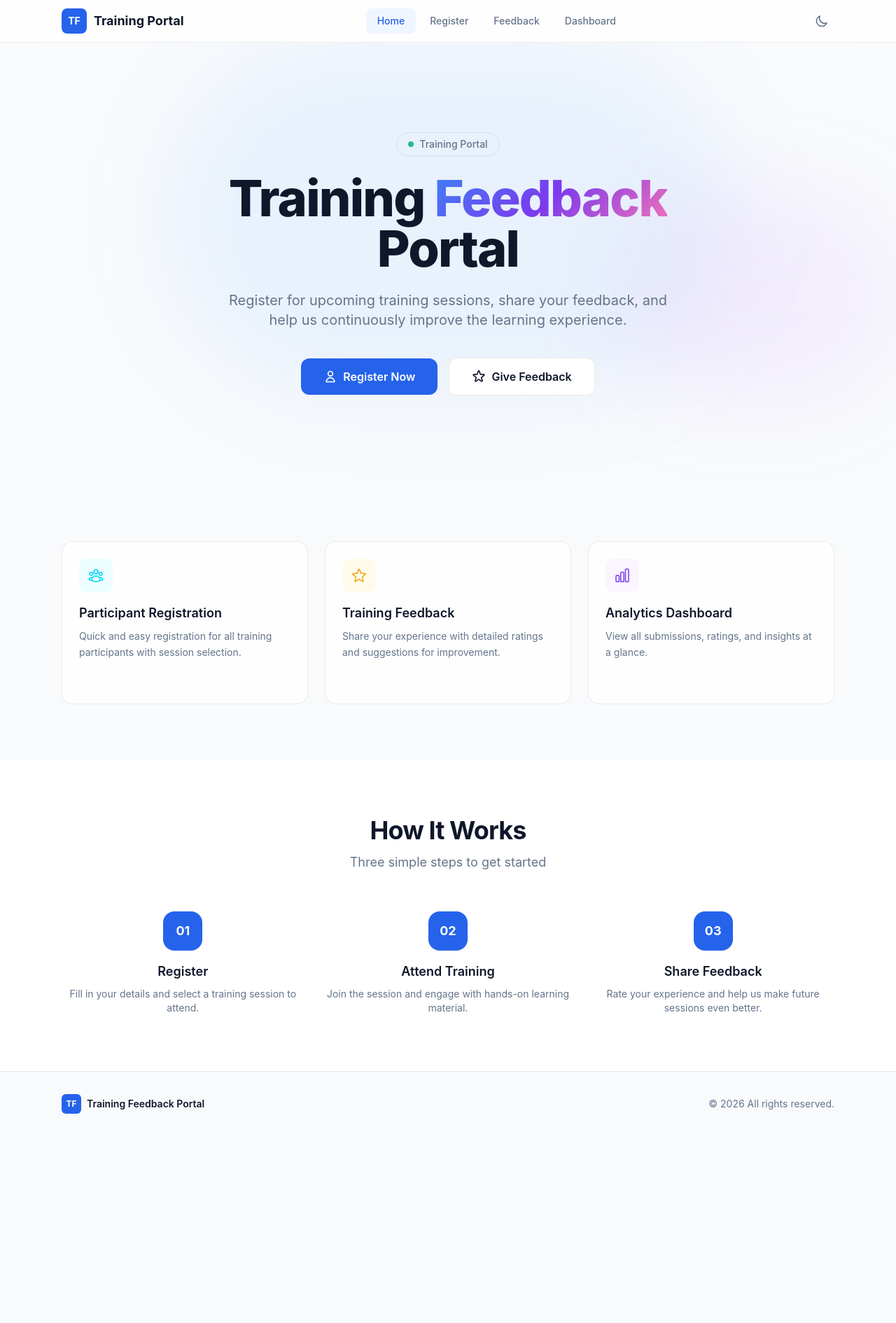
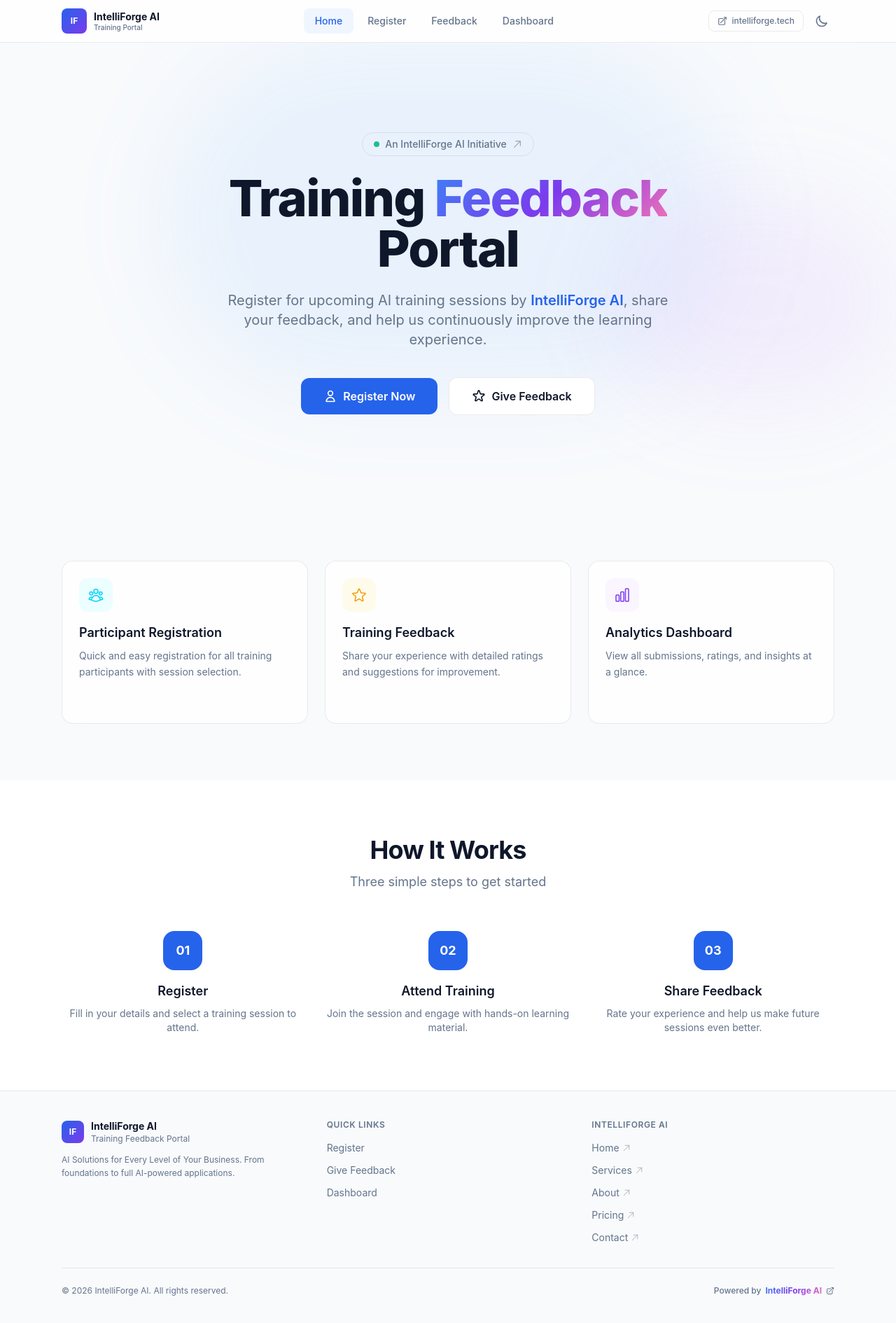
Before and after one commit to gengirish/training-feedback, a Next.js app: page / in a window 1280 px wide. Shown: the whole page at 70% size. Before the commit the page ends 1623 px from the top, so only its background shows below. Built offline with nearby package versions, Linux system fonts and the light colour scheme.

Commit message:
Add IntelliForge AI branding and parent website references throughout the portal
Made-with: Cursor

```diff
--- a/src/app/layout.tsx
+++ b/src/app/layout.tsx
@@ -5,9 +5,9 @@ import { Footer } from "@/components/Footer";
 import "./globals.css";
 
 export const metadata: Metadata = {
-  title: "Training Feedback Portal",
+  title: "Training Feedback Portal | IntelliForge AI",
   description:
-    "Register for training sessions and provide your valuable feedback",
+    "Register for AI training sessions by IntelliForge AI and provide your valuable feedback. From AI foundations to full application development.",
 };
 
 export default function RootLayout({
--- a/src/app/page.tsx
+++ b/src/app/page.tsx
@@ -72,10 +72,19 @@ export default function HomePage() {
             transition={{ duration: 0.7 }}
             className="text-center"
           >
-            <div className="mb-6 inline-flex items-center gap-2 rounded-full border px-4 py-1.5 text-sm font-medium" style={{ borderColor: "var(--card-border)", color: "var(--muted)" }}>
+            <a
+              href="https://www.intelliforge.tech/"
+              target="_blank"
+              rel="noopener noreferrer"
+              className="mb-6 inline-flex items-center gap-2 rounded-full border px-4 py-1.5 text-sm font-medium transition-colors hover:border-primary-400 hover:text-primary-600"
+              style={{ borderColor: "var(--card-border)", color: "var(--muted)" }}
+            >
               <span className="h-2 w-2 rounded-full bg-accent-green animate-pulse" />
-              Training Portal
-            </div>
+              An IntelliForge AI Initiative
+              <svg className="h-3.5 w-3.5 opacity-60" fill="none" viewBox="0 0 24 24" stroke="currentColor" strokeWidth={2}>
+                <path strokeLinecap="round" strokeLinejoin="round" d="M4.5 19.5l15-15m0 0H8.25m11.25 0v11.25" />
+              </svg>
+            </a>
 
             <h1 className="text-4xl font-extrabold tracking-tight sm:text-6xl lg:text-7xl">
               <span style={{ color: "var(--foreground)" }}>Training </span>
@@ -85,8 +94,11 @@ export default function HomePage() {
             </h1>
 
             <p className="mx-auto mt-6 max-w-2xl text-lg leading-relaxed sm:text-xl" style={{ color: "var(--muted)" }}>
-              Register for upcoming training sessions, share your feedback,
-              and help us continuously improve the learning experience.
+              Register for upcoming AI training sessions by{" "}
+              <a href="https://www.intelliforge.tech/" target="_blank" rel="noopener noreferrer" className="font-semibold text-primary-600 hover:underline">
+                IntelliForge AI
+              </a>
+              , share your feedback, and help us continuously improve the learning experience.
             </p>
 
             <div className="mt-10 flex flex-col items-center justify-center gap-4 sm:flex-row">
--- a/src/components/Footer.tsx
+++ b/src/components/Footer.tsx
@@ -2,20 +2,92 @@
 
 export function Footer() {
   return (
-    <footer className="border-t py-8" style={{ borderColor: "var(--card-border)" }}>
+    <footer className="border-t py-10" style={{ borderColor: "var(--card-border)" }}>
       <div className="mx-auto max-w-6xl px-4 sm:px-6">
-        <div className="flex flex-col items-center justify-between gap-4 sm:flex-row">
-          <div className="flex items-center gap-2">
-            <div className="flex h-7 w-7 items-center justify-center rounded-md bg-primary-600 text-white font-bold text-xs">
-              TF
+        <div className="grid gap-8 sm:grid-cols-3">
+          {/* Brand */}
+          <div>
+            <div className="flex items-center gap-2.5">
+              <div className="flex h-8 w-8 items-center justify-center rounded-lg bg-gradient-to-br from-primary-600 to-accent-purple text-white font-bold text-xs">
+                IF
+              </div>
+              <div>
+                <p className="text-sm font-bold" style={{ color: "var(--foreground)" }}>IntelliForge AI</p>
+                <p className="text-xs" style={{ color: "var(--muted)" }}>Training Feedback Portal</p>
+              </div>
             </div>
-            <span className="text-sm font-semibold" style={{ color: "var(--foreground)" }}>
-              Training Feedback Portal
-            </span>
+            <p className="mt-3 text-xs leading-relaxed" style={{ color: "var(--muted)" }}>
+              AI Solutions for Every Level of Your Business.
+              From foundations to full AI-powered applications.
+            </p>
           </div>
-          <p className="text-sm" style={{ color: "var(--muted)" }}>
-            &copy; {new Date().getFullYear()} All rights reserved.
+
+          {/* Quick Links */}
+          <div>
+            <h4 className="mb-3 text-xs font-semibold uppercase tracking-wider" style={{ color: "var(--muted)" }}>Quick Links</h4>
+            <ul className="space-y-2">
+              {[
+                { label: "Register", href: "/register" },
+                { label: "Give Feedback", href: "/feedback" },
+                { label: "Dashboard", href: "/admin" },
+              ].map((link) => (
+                <li key={link.href}>
+                  <a href={link.href} className="text-sm transition-colors hover:text-primary-600" style={{ color: "var(--muted)" }}>
+                    {link.label}
+                  </a>
+                </li>
+              ))}
+            </ul>
+          </div>
+
+          {/* IntelliForge AI */}
+          <div>
+            <h4 className="mb-3 text-xs font-semibold uppercase tracking-wider" style={{ color: "var(--muted)" }}>IntelliForge AI</h4>
+            <ul className="space-y-2">
+              {[
+                { label: "Home", href: "https://www.intelliforge.tech/" },
+                { label: "Services", href: "https://www.intelliforge.tech/#services" },
+                { label: "About", href: "https://www.intelliforge.tech/#about" },
+                { label: "Pricing", href: "https://www.intelliforge.tech/#pricing" },
+                { label: "Contact", href: "https://www.intelliforge.tech/#contact" },
+              ].map((link) => (
+                <li key={link.href}>
+                  <a
+                    href={link.href}
+                    target="_blank"
+                    rel="noopener noreferrer"
+                    className="inline-flex items-center gap-1 text-sm transition-colors hover:text-primary-600"
+                    style={{ color: "var(--muted)" }}
+                  >
+                    {link.label}
+                    <svg className="h-3 w-3 opacity-50" fill="none" viewBox="0 0 24 24" stroke="currentColor" strokeWidth={2}>
+                      <path strokeLinecap="round" strokeLinejoin="round" d="M4.5 19.5l15-15m0 0H8.25m11.25 0v11.25" />
+                    </svg>
+                  </a>
+                </li>
+              ))}
+            </ul>
+          </div>
+        </div>
+
+        {/* Bottom bar */}
+        <div className="mt-8 flex flex-col items-center justify-between gap-3 border-t pt-6 sm:flex-row" style={{ borderColor: "var(--card-border)" }}>
+          <p className="text-xs" style={{ color: "var(--muted)" }}>
+            &copy; {new Date().getFullYear()} IntelliForge AI. All rights reserved.
           </p>
+          <a
+            href="https://www.intelliforge.tech/"
+            target="_blank"
+            rel="noopener noreferrer"
+            className="inline-flex items-center gap-1.5 text-xs font-medium transition-colors hover:text-primary-600"
+            style={{ color: "var(--muted)" }}
+          >
+            Powered by
+            <span className="font-bold text-gradient">IntelliForge AI</span>
+            <svg className="h-3 w-3" fill="none" viewBox="0 0 24 24" stroke="currentColor" strokeWidth={2}>
+              <path strokeLinecap="round" strokeLinejoin="round" d="M13.5 6H5.25A2.25 2.25 0 003 8.25v10.5A2.25 2.25 0 005.25 21h10.5A2.25 2.25 0 0018 18.75V10.5m-10.5 6L21 3m0 0h-5.25M21 3v5.25" />
+            </svg>
+          </a>
         </div>
       </div>
     </footer>
--- a/src/components/Navbar.tsx
+++ b/src/components/Navbar.tsx
@@ -25,12 +25,17 @@ export function Navbar() {
     <nav className="sticky top-0 z-50 border-b backdrop-blur-xl" style={{ background: "var(--card-bg)", borderColor: "var(--card-border)" }}>
       <div className="mx-auto flex max-w-6xl items-center justify-between px-4 py-3 sm:px-6">
         <Link href="/" className="flex items-center gap-2.5">
-          <div className="flex h-9 w-9 items-center justify-center rounded-lg bg-primary-600 text-white font-bold text-sm">
-            TF
+          <div className="flex h-9 w-9 items-center justify-center rounded-lg bg-gradient-to-br from-primary-600 to-accent-purple text-white font-bold text-xs">
+            IF
           </div>
-          <span className="text-lg font-bold" style={{ color: "var(--foreground)" }}>
-            Training Portal
-          </span>
+          <div className="flex flex-col">
+            <span className="text-sm font-bold leading-tight" style={{ color: "var(--foreground)" }}>
+              IntelliForge AI
+            </span>
+            <span className="text-[10px] font-medium leading-tight" style={{ color: "var(--muted)" }}>
+              Training Portal
+            </span>
+          </div>
         </Link>
 
         <div className="hidden items-center gap-1 md:flex">
@@ -61,6 +66,19 @@ export function Navbar() {
         </div>
 
         <div className="flex items-center gap-2">
+          <a
+            href="https://www.intelliforge.tech/"
+            target="_blank"
+            rel="noopener noreferrer"
+            className="hidden items-center gap-1.5 rounded-lg border px-3 py-1.5 text-xs font-medium transition-all hover:border-primary-400 hover:text-primary-600 sm:inline-flex"
+            style={{ borderColor: "var(--card-border)", color: "var(--muted)" }}
+          >
+            <svg className="h-3.5 w-3.5" fill="none" viewBox="0 0 24 24" stroke="currentColor" strokeWidth={2}>
+              <path strokeLinecap="round" strokeLinejoin="round" d="M13.5 6H5.25A2.25 2.25 0 003 8.25v10.5A2.25 2.25 0 005.25 21h10.5A2.25 2.25 0 0018 18.75V10.5m-10.5 6L21 3m0 0h-5.25M21 3v5.25" />
+            </svg>
+            intelliforge.tech
+          </a>
+
           {mounted && (
             <button
               onClick={() => setTheme(theme === "dark" ? "light" : "dark")}
@@ -116,6 +134,17 @@ export function Navbar() {
               {link.label}
             </Link>
           ))}
+          <a
+            href="https://www.intelliforge.tech/"
+            target="_blank"
+            rel="noopener noreferrer"
+            className="mt-2 flex items-center gap-2 rounded-lg px-4 py-2.5 text-sm font-medium text-primary-600"
+          >
+            <svg className="h-4 w-4" fill="none" viewBox="0 0 24 24" stroke="currentColor" strokeWidth={2}>
+              <path strokeLinecap="round" strokeLinejoin="round" d="M13.5 6H5.25A2.25 2.25 0 003 8.25v10.5A2.25 2.25 0 005.25 21h10.5A2.25 2.25 0 0018 18.75V10.5m-10.5 6L21 3m0 0h-5.25M21 3v5.25" />
+            </svg>
+            Visit IntelliForge AI
+          </a>
         </motion.div>
       )}
     </nav>
```
